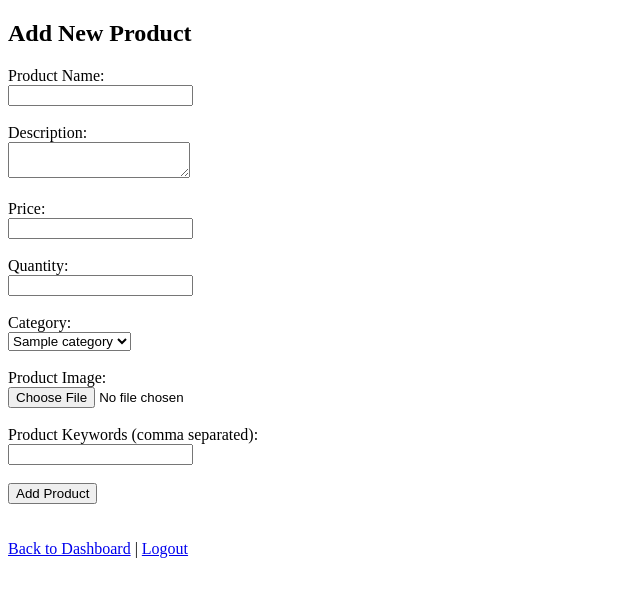
After one commit to rupeshthakur-coder/krishi_mitra, a PHP site: page /krishi_mitra/add_product.php in a window 1280 px wide. The commit adds this page. Shown: the top 597 px of the page, without its empty margins (0-640 px from the left). Run offline with PHP 8.4, Linux system fonts and the light colour scheme; the visitor is signed in with stand-in values (Sample User, id 1); tables that the repository leaves empty hold one stand-in row (values such as "Sample post").

Commit message:
feat:add_product

```diff
--- /dev/null
+++ b/auth/add_product.php
@@ -0,0 +1,149 @@
+<?php
+session_start();
+
+// Check if the user is logged in
+if (!isset($_SESSION["user_id"])) {
+  header("Location: login.php");
+  exit();
+}
+
+include 'config.php';
+
+// Fetch categories from the database
+$categories = [];
+$sql = "SELECT * FROM categories";
+$stmt = $conn->prepare($sql);
+$stmt->execute();
+$result = $stmt->get_result();
+while ($row = $result->fetch_assoc()) {
+  $categories[] = $row;
+}
+$stmt->close();
+
+// Handle form submission when the user submits the form
+if ($_SERVER["REQUEST_METHOD"] == "POST") {
+  // Sanitizing and validating input data
+  $name = htmlspecialchars(trim($_POST["name"]));
+  $description = htmlspecialchars(trim($_POST["description"]));
+  $price = floatval($_POST["price"]);
+  $category_id = intval($_POST["category_id"]);
+  $quantity = intval($_POST["quantity"]);
+  $product_keywords = htmlspecialchars(trim($_POST["product_keywords"]));
+
+  // Generate unique invoice number
+  $invoice_number = strtoupper("INV-" . uniqid());
+
+  // Validate form data
+  if (empty($name) || empty($description) || $price <= 0 || $quantity <= 0 || $category_id <= 0) {
+    echo "All fields are required and price/quantity must be valid.";
+    exit();
+  }
+
+  // Handle file upload for product image
+  $upload_dir = $_SERVER['DOCUMENT_ROOT'] . '/KRISHI_MITRA/uploads/products/';
+  $file_name = $_FILES['product_image']['name'];
+  $file_tmp_name = $_FILES['product_image']['tmp_name'];
+  $file_error = $_FILES['product_image']['error'];
+
+  // Debugging file upload error
+  if ($file_error != 0) {
+    echo "File upload error: " . $file_error;
+    exit();
+  }
+
+  // Check if file is uploaded and handle validation
+  if (isset($file_name) && $file_name != "") {
+    $allowed_types = ['image/jpeg', 'image/png', 'image/gif'];
+    $file_type = $_FILES['product_image']['type'];
+    $file_size = $_FILES['product_image']['size'];
+    $max_size = 2 * 1024 * 1024; // 2MB limit
+
+    if (!in_array($file_type, $allowed_types)) {
+      echo "Invalid file type! Only JPG, PNG, and GIF are allowed.";
+      exit();
+    }
+
+    if ($file_size > $max_size) {
+      echo "File size exceeds the 2MB limit!";
+      exit();
+    }
+
+    // Generate a unique filename for the uploaded image
+    $file_name_new = uniqid() . "_" . basename($file_name);
+    $file_path = $upload_dir . $file_name_new;
+
+    // Attempt to move uploaded file to the server
+    if (!move_uploaded_file($file_tmp_name, $file_path)) {
+      echo "Error uploading file.";
+      exit();
+    }
+  } else {
+    $file_path = NULL; // No file uploaded, set to NULL
+  }
+
+  // Insert product data into the database using prepared statement
+  $user_id = $_SESSION["user_id"];
+  $sql = "INSERT INTO products (user_id, name, description, price, quantity, category_id, image, invoice_number, product_keywords)
+            VALUES (?, ?, ?, ?, ?, ?, ?, ?, ?)";
+  $stmt = $conn->prepare($sql);
+
+  // Correct binding with the proper number of placeholders
+  $stmt->bind_param("isdiissss", $user_id, $name, $description, $price, $quantity, $category_id, $file_path, $invoice_number, $product_keywords);
+
+  // Execute the statement
+  if ($stmt->execute()) {
+    echo "Product added successfully!";
+  } else {
+    echo "Error adding product: " . $stmt->error;
+  }
+  $stmt->close();
+}
+?>
+
+<!DOCTYPE html>
+<html lang="en">
+
+<head>
+  <meta charset="UTF-8">
+  <meta name="viewport" content="width=device-width, initial-scale=1.0">
+  <title>Add Product</title>
+</head>
+
+<body>
+  <h2>Add New Product</h2>
+  <form method="POST" action="add_product.php" enctype="multipart/form-data">
+    <label for="name">Product Name:</label><br>
+    <input type="text" id="name" name="name" required><br><br>
+
+    <label for="description">Description:</label><br>
+    <textarea id="description" name="description" required></textarea><br><br>
+
+    <label for="price">Price:</label><br>
+    <input type="number" id="price" name="price" step="0.01" required><br><br>
+
+    <label for="quantity">Quantity:</label><br>
+    <input type="number" id="quantity" name="quantity" required><br><br>
+
+    <label for="category_id">Category:</label><br>
+    <select name="category_id" id="category_id" required>
+      <?php
+      // Display categories dynamically
+      foreach ($categories as $category) {
+        echo "<option value='" . $category['id'] . "'>" . $category['name'] . "</option>";
+      }
+      ?>
+    </select><br><br>
+
+    <label for="product_image">Product Image:</label><br>
+    <input type="file" id="product_image" name="product_image" accept="image/*"><br><br>
+
+    <label for="product_keywords">Product Keywords (comma separated):</label><br>
+    <input type="text" id="product_keywords" name="product_keywords" required><br><br>
+
+    <input type="submit" value="Add Product"><br><br>
+  </form>
+  <br>
+  <a href="dashboard.php">Back to Dashboard</a> | <a href="logout.php">Logout</a>
+</body>
+
+</html>
```
Also changed, not shown: auth/dashboard.php (+17 -4 lines), marketplace/marketplace.sql (added, +57 -0 lines), uploads/products/67bbfad13c9cc_240_F_57136319_lcUZ6ETec1DbJMcSXPDdWgB8xFaYDOwp.jpg (added), uploads/products/67bbff7c36d0c_240_F_68105885_hf9yIAhaAoa69xgSnwviKsomIh9blBJJ.jpg (added), uploads/products/67bc007f91654_240_F_68105885_hf9yIAhaAoa69xgSnwviKsomIh9blBJJ.jpg (added), uploads/profile_pictures/67bbe9c46729c_240_F_374466842_siU3zJ6Iyw9nlNk4ABnF5AhzRE2q8U0q.jpg (added), uploads/profile_pictures/67bbe9e12574e_240_F_537046123_s8JVn2NrClPQDOryhSm8jonYZPfIzPRX.jpg (added).
